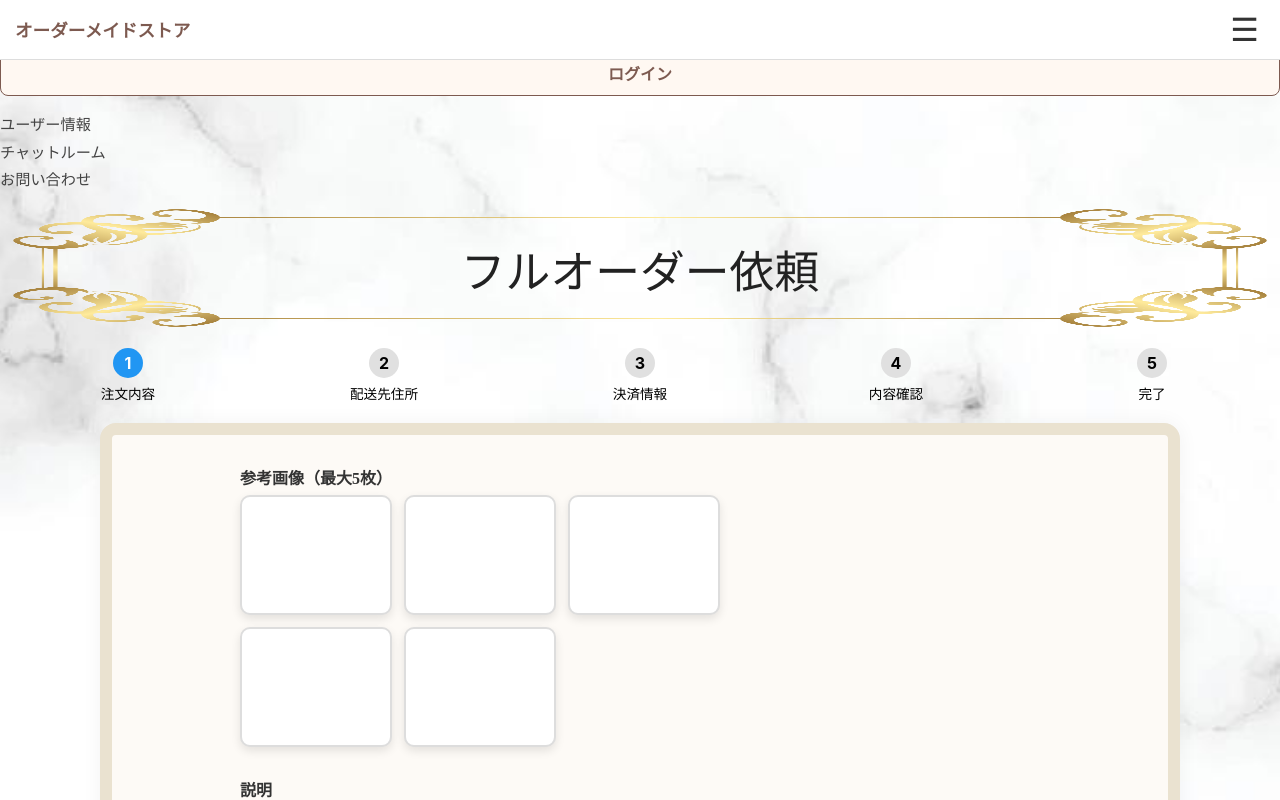
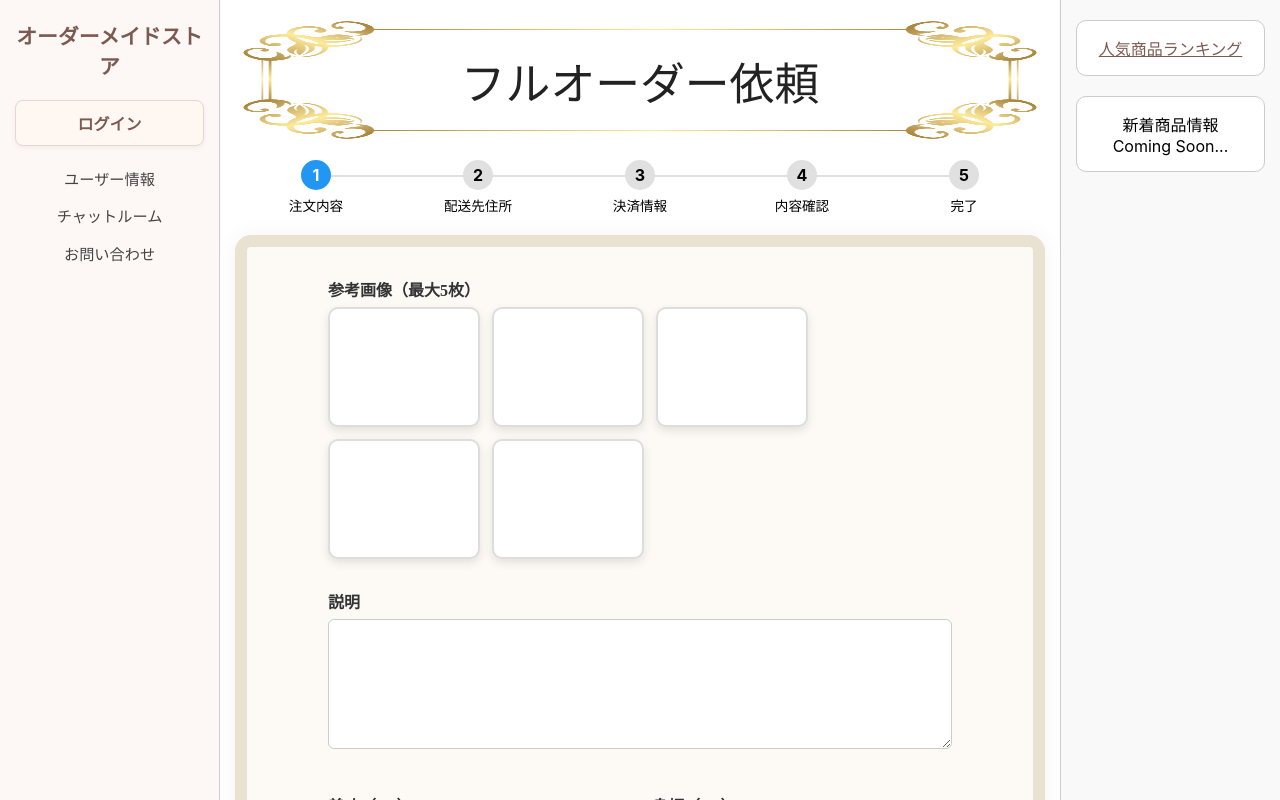
Before and after one commit to your-amuse/drawing-app, a React (Create React App) app: page /order in a window 1280 px wide. Shown: the top 800 px of the page. Built offline with nearby package versions, Linux system fonts and the light colour scheme; no server answers.

Commit message:
キャンバスレイアウト修正版

```diff
--- a/src/components/Canvas.js
+++ b/src/components/Canvas.js
@@ -44,6 +44,18 @@ const Canvas = ({ onCancel, onSave, initialTabIndex = 0 }) => {
 
   const currentTab = tabs[activeTabIndex];
 
+  // 画面高さに合わせたcanvas高さをstateで管理（リサイズ対応）
+  const [canvasHeight, setCanvasHeight] = useState(() =>
+    Math.floor(window.innerHeight * 0.5)
+  );
+  useEffect(() => {
+    const handleResize = () => {
+      setCanvasHeight(Math.floor(window.innerHeight * 0.6));
+    };
+    window.addEventListener('resize', handleResize);
+    return () => window.removeEventListener('resize', handleResize);
+  }, []);
+
   useEffect(() => {
     setActiveTabIndex(initialTabIndex);
   }, [initialTabIndex]);
@@ -80,7 +92,7 @@ const Canvas = ({ onCancel, onSave, initialTabIndex = 0 }) => {
         return updated;
       });
     }
-  }, [activeTabIndex, currentTab.dataURL]);
+  }, [activeTabIndex, currentTab.dataURL, canvasHeight]);
 
   const getMousePos = (e) => {
     const rect = canvasRef.current.getBoundingClientRect();
@@ -234,13 +246,56 @@ const Canvas = ({ onCancel, onSave, initialTabIndex = 0 }) => {
     reader.readAsDataURL(file);
   };
 
-  const handleSave = () => {
-    const updatedImages = tabs.map((tab) => tab.dataURL || null);
-    onSave(updatedImages);
+  // インラインスタイルまとめ
+  const modalStyle = {
+  height: '90vh',
+  maxWidth: 900,
+  padding: 20,
+  boxSizing: 'border-box',
+  display: 'flex',
+  flexDirection: 'column',
+  backgroundColor: 'white',
+  borderRadius: 12,
+  overflow: 'hidden', // はみ出し対策
+};
+
+  const canvasContainerStyle = {
+  border: '1px solid #916B5E',
+  borderRadius: 10,
+  boxShadow: '0 5px 10px rgba(0,0,0,0.1)',
+  margin: '10px 0 10px 0', // 上下マージンを狭く
+  width: 600,
+  height: canvasHeight,
+  display: 'block',
+  flexShrink: 0,
+};
+
+  const canvasStyle = {
+    flexGrow: 1,
+    borderRadius: 10,
+    display: 'block',
+    width: '100%',
+    height: '100%',
+    cursor: 'crosshair',
+  };
+
+  const toolAreaStyle = {
+  display: 'flex',
+  alignItems: 'center',
+  gap: 12,
+  marginBottom: 10,
+  flexWrap: 'wrap',
+  fontSize: '0.9rem',
+};
+
+  const actionButtonsStyle = {
+    display: 'flex',
+    justifyContent: 'flex-end',
+    gap: 10,
   };
 
   return (
-    <div style={{ padding: 20, textAlign: 'center' }}>
+    <div style={modalStyle}>
       {/* タブ切替 */}
       <div style={{ marginBottom: 10 }}>
         {tabs.map((tab, idx) => (
@@ -251,6 +306,11 @@ const Canvas = ({ onCancel, onSave, initialTabIndex = 0 }) => {
               fontWeight: idx === activeTabIndex ? 'bold' : 'normal',
               marginRight: 10,
               minWidth: 30,
+              borderRadius: 6,
+              border: '1px solid #916B5E',
+              backgroundColor: idx === activeTabIndex ? '#f4e8e1' : 'white',
+              cursor: isDrawing ? 'not-allowed' : 'pointer',
+              padding: '6px 10px',
             }}
             disabled={isDrawing}
           >
@@ -260,25 +320,27 @@ const Canvas = ({ onCancel, onSave, initialTabIndex = 0 }) => {
       </div>
 
       {/* Canvas */}
+      <div style={canvasContainerStyle}>
         <canvas
           ref={canvasRef}
           width={600}
-        height={300}
-        style={{ border: '1px solid black', cursor: 'crosshair', marginBottom: 10 }}
+          height={canvasHeight}
+          style={canvasStyle}
           onMouseDown={handleMouseDown}
           onMouseMove={handleMouseMove}
           onMouseUp={handleMouseUp}
           onMouseLeave={handleMouseUp}
         />
+      </div>
 
       {/* ツール */}
-      <div style={{ marginBottom: 10 }}>
+      <div style={toolAreaStyle}>
         <label>
           ツール:
           <select
             value={tool}
             onChange={(e) => setTool(e.target.value)}
-            style={{ marginLeft: 10 }}
+            style={{ marginLeft: 10, borderRadius: 6, border: '1px solid #916B5E' }}
             disabled={isDrawing}
           >
             <option value="pen">ペン</option>
@@ -286,18 +348,26 @@ const Canvas = ({ onCancel, onSave, initialTabIndex = 0 }) => {
           </select>
         </label>
 
-        <label style={{ marginLeft: 20 }}>
+        <label>
           色:
           <input
             type="color"
             value={color}
             onChange={(e) => setColor(e.target.value)}
             disabled={tool === 'eraser' || isDrawing}
-            style={{ marginLeft: 10 }}
+            style={{
+              marginLeft: 10,
+              width: 40,
+              height: 30,
+              border: '1px solid #916B5E',
+              borderRadius: 6,
+              padding: 0,
+              cursor: tool === 'eraser' || isDrawing ? 'not-allowed' : 'pointer',
+            }}
           />
         </label>
 
-        <label style={{ marginLeft: 20 }}>
+        <label style={{ display: 'flex', alignItems: 'center' }}>
           線幅:
           <input
             type="range"
@@ -306,36 +376,102 @@ const Canvas = ({ onCancel, onSave, initialTabIndex = 0 }) => {
             value={lineWidth}
             onChange={(e) => setLineWidth(Number(e.target.value))}
             disabled={isDrawing}
-            style={{ verticalAlign: 'middle', marginLeft: 10 }}
+            style={{
+              verticalAlign: 'middle',
+              marginLeft: 10,
+              cursor: isDrawing ? 'not-allowed' : 'pointer',
+            }}
           />
           {lineWidth}
         </label>
-      </div>
 
-      {/* Undo, Redo, Clear */}
-      <div style={{ marginBottom: 10 }}>
-        <button onClick={handleUndo} disabled={histories[activeTabIndex]?.length <= 1 || isDrawing}>
+        {/* Undo, Redo, Clear ボタン */}
+        <button
+          onClick={handleUndo}
+          disabled={histories[activeTabIndex]?.length <= 1 || isDrawing}
+          style={{
+            marginLeft: 20,
+            padding: '6px 14px',
+            borderRadius: 6,
+            border: '1px solid #916B5E',
+            backgroundColor: 'white',
+            cursor:
+              histories[activeTabIndex]?.length <= 1 || isDrawing
+                ? 'not-allowed'
+                : 'pointer',
+          }}
+        >
           Undo
         </button>
-        <button onClick={handleRedo} disabled={redos[activeTabIndex]?.length === 0 || isDrawing} style={{ marginLeft: 10 }}>
+        <button
+          onClick={handleRedo}
+          disabled={redos[activeTabIndex]?.length === 0 || isDrawing}
+          style={{
+            marginLeft: 10,
+            padding: '6px 14px',
+            borderRadius: 6,
+            border: '1px solid #916B5E',
+            backgroundColor: 'white',
+            cursor:
+              redos[activeTabIndex]?.length === 0 || isDrawing
+                ? 'not-allowed'
+                : 'pointer',
+          }}
+        >
           Redo
         </button>
-        <button onClick={clearCanvas} disabled={isDrawing} style={{ marginLeft: 10 }}>
+        <button
+          onClick={clearCanvas}
+          disabled={isDrawing}
+          style={{
+            marginLeft: 10,
+            padding: '6px 14px',
+            borderRadius: 6,
+            border: '1px solid #916B5E',
+            backgroundColor: 'white',
+            cursor: isDrawing ? 'not-allowed' : 'pointer',
+          }}
+        >
           クリア
         </button>
-      </div>
 
         {/* 画像アップロード */}
-      <div style={{ marginBottom: 20 }}>
-        <input type="file" accept="image/*" onChange={handleImageUpload} disabled={isDrawing} />
+        <input
+          type="file"
+          accept="image/*"
+          onChange={handleImageUpload}
+          disabled={isDrawing}
+          style={{ marginLeft: 20, cursor: isDrawing ? 'not-allowed' : 'pointer' }}
+        />
       </div>
 
       {/* 操作ボタン */}
-      <div>
-        <button onClick={onCancel} disabled={isDrawing} style={{ marginRight: 20 }}>
+      <div style={actionButtonsStyle}>
+        <button
+          onClick={onCancel}
+          disabled={isDrawing}
+          style={{
+            padding: '6px 16px',
+            borderRadius: 6,
+            border: '1px solid #916B5E',
+            backgroundColor: 'white',
+            cursor: isDrawing ? 'not-allowed' : 'pointer',
+          }}
+        >
           キャンセル
         </button>
-        <button onClick={handleSave} disabled={isDrawing}>
+        <button
+          onClick={() => onSave(tabs)}
+          disabled={isDrawing}
+          style={{
+            padding: '6px 16px',
+            borderRadius: 6,
+            border: 'none',
+            backgroundColor: '#916B5E',
+            color: 'white',
+            cursor: isDrawing ? 'not-allowed' : 'pointer',
+          }}
+        >
           完了
         </button>
       </div>
--- a/src/components/Layout.js
+++ b/src/components/Layout.js
@@ -1,4 +1,4 @@
-import React, { useContext, useState } from 'react';
+import React, { useContext, useEffect, useState } from 'react';
 import { useNavigate, Outlet } from 'react-router-dom';
 import { AuthContext } from '../AuthContext';
 import { signOut } from 'firebase/auth';
@@ -8,137 +8,115 @@ import '../styles/Layout.css';
 const Layout = () => {
   const navigate = useNavigate();
   const { currentUser } = useContext(AuthContext);
-  const [isMenuOpen, setIsMenuOpen] = useState(false);
+  const [sidebarOpen, setSidebarOpen] = useState(false);
+  const [isTouchDevice, setIsTouchDevice] = useState(false);
+
+  useEffect(() => {
+    const checkTouch = () => {
+      setIsTouchDevice(window.matchMedia('(pointer: coarse)').matches);
+    };
+    checkTouch();
+    window.addEventListener('resize', checkTouch);
+    return () => window.removeEventListener('resize', checkTouch);
+  }, []);
 
   const handleLogout = async () => {
     try {
       await signOut(auth);
       navigate('/login');
+      setSidebarOpen(false);
     } catch (err) {
       console.error('ログアウト失敗:', err);
     }
   };
 
+  const toggleSidebar = () => {
+    setSidebarOpen(!sidebarOpen);
+  };
+
   return (
-    <div className="layout-container" style={{
-      backgroundImage: 'url("/pageBack.jpg")',
-      backgroundRepeat: 'no-repeat',
-      backgroundSize: 'cover',
-      backgroundPosition: 'center',
-    }}>
-      {/* 追加：上部固定ヘッダー（スマホ用） */}
-      <div className="layout-header">
-        <div className="layout-logo" onClick={() => navigate('/')}>
+    <>
+      {isTouchDevice && (
+        <>
+          <header className="layout-header">
+            <div className="layout-logo" onClick={() => { navigate('/'); setSidebarOpen(false); }}>
               オーダーメイドストア
             </div>
+            <div className="layout-user">
+              {currentUser ? (
+                <span className="user-email">{currentUser.email}</span>
+              ) : (
+                <button className="login-button" onClick={() => { navigate('/login'); setSidebarOpen(false); }}>
+                  ログイン
+                </button>
+              )}
+            </div>
+            <button className="hamburger-button" onClick={toggleSidebar} aria-label="メニュー開閉">
+              &#9776; menu
+            </button>
+          </header>
+
+          <nav className={`layout-left-mobile ${sidebarOpen ? 'open' : ''}`}>
+            <div className="sidebar-user-info">
+              <div className="sidebar-user-email" onClick={() => {
+                if (!currentUser) {
+                  navigate('/login');
+                  setSidebarOpen(false);
+                }
+              }}>
+                {currentUser ? currentUser.email : 'ログイン'}
+              </div>
               {currentUser && (
-          <div className="layout-user">
-            {currentUser.email}
+                <button className="sidebar-logout-button" onClick={handleLogout}>
+                  ログアウト
+                </button>
+              )}
             </div>
+            <ul className="sidebar-menu">
+              <li onClick={() => { navigate('/userinfo'); setSidebarOpen(false); }}>ユーザー情報</li>
+              <li onClick={() => { navigate('/chatroom'); setSidebarOpen(false); }}>チャットルーム</li>
+              <li onClick={() => { navigate('/contact'); setSidebarOpen(false); }}>お問い合わせ</li>
+            </ul>
+          </nav>
+
+          {sidebarOpen && <div className="overlay" onClick={() => setSidebarOpen(false)}></div>}
+        </>
       )}
-        <button className="hamburger-button" onClick={() => setIsMenuOpen(!isMenuOpen)}>
-          ☰
-        </button>
-      </div>
 
-      {/* 左サイドバー */}
-      <div className={`layout-left ${isMenuOpen ? 'open' : ''}`}>
-        <div
-          onClick={() => navigate('/')}
-          style={{
-            fontWeight: 'bold',
-            fontSize: '1.3rem',
-            color: '#7d5a50',
-            marginBottom: '20px',
-            cursor: 'pointer',
-            textAlign: 'center',
-          }}
-        >
+      <div className="layout-container">
+        {!isTouchDevice && (
+          <aside className="layout-left pc-sidebar">
+            <div onClick={() => navigate('/')} style={{ fontWeight: 'bold', fontSize: '1.3rem', color: '#7d5a50', marginBottom: '20px', cursor: 'pointer', textAlign: 'center', fontFamily: '"Noto Serif JP", serif' }}>
               オーダーメイドストア
             </div>
-
-        <div
-          style={{
-            border: '1px solid #7d5a50',
-            borderRadius: '8px',
-            padding: '10px',
-            marginBottom: '15px',
-            textAlign: 'center',
-            cursor: 'pointer',
-            fontWeight: 'bold',
-            color: '#7d5a50',
-            backgroundColor: '#fff8f2',
-          }}
-          onClick={() => {
-            if (!currentUser) navigate('/login');
-          }}
-        >
-          {currentUser ? currentUser.email : 'ログイン'}
-        </div>
-
+            <div className="sidebar-user-info" onClick={() => { if (!currentUser) navigate('/login'); }}>
+              <div className="sidebar-user-email">{currentUser ? currentUser.email : 'ログイン'}</div>
               {currentUser && (
-          <div style={{ textAlign: 'center', marginBottom: '20px' }}>
-            <button
-              onClick={handleLogout}
-              style={{
-                padding: '8px 16px',
-                fontSize: '0.9rem',
-                borderRadius: '6px',
-                border: '1px solid #7d5a50',
-                backgroundColor: '#fff',
-                color: '#7d5a50',
-                cursor: 'pointer',
-              }}
-            >
+                <button className="sidebar-logout-button" onClick={handleLogout}>
                   ログアウト
                 </button>
+              )}
             </div>
+            <ul className="sidebar-menu">
+              <li onClick={() => navigate('/userinfo')}>ユーザー情報</li>
+              <li onClick={() => navigate('/chatroom')}>チャットルーム</li>
+              <li onClick={() => navigate('/contact')}>お問い合わせ</li>
+            </ul>
+          </aside>
         )}
 
-        <ul style={{
-          listStyle: 'none',
-          padding: 0,
-          fontSize: '0.95rem',
-          color: '#444',
-          lineHeight: '1.8',
-        }}>
-          <li style={{ cursor: 'pointer' }}>ユーザー情報</li>
-          <li style={{ cursor: 'pointer' }}>チャットルーム</li>
-          <li style={{ cursor: 'pointer' }}>お問い合わせ</li>
-        </ul>
+        <main className="layout-main">
+          <Outlet />
+        </main>
+
+        {!isTouchDevice && (
+          <aside className="layout-right">
+            <div className="right-box"><a href="/ranking">人気商品ランキング</a></div>
+            <div className="right-box">新着商品情報 Coming Soon...</div>
+          </aside>
+        )}
       </div>
-
-      {/* メイン */}
-      <div className="layout-main">
-        <Outlet />
-      </div>
-
-      {/* 右サイドバー（PCのみ） */}
-      <div className="layout-right">
-        <div style={{
-          border: '1px solid #ccc',
-          borderRadius: '10px',
-          backgroundColor: '#fff',
-          padding: '15px',
-          marginBottom: '20px',
-          textAlign: 'center',
-          cursor: 'pointer',
-        }}>
-          <a href="/ranking" style={{ color: '#7d5a50', textDecoration: 'underline' }}>
-            人気商品ランキング
-          </a>
-        </div>
-        <div style={{
-          border: '1px solid #ccc',
-          borderRadius: '10px',
-          backgroundColor: '#fff',
-          padding: '15px',
-          textAlign: 'center',
-        }}>
-          新着商品情報 Coming Soon...
-        </div>
-      </div>
-    </div>
+    </>
   );
 };
 
--- a/src/pages/Home.js
+++ b/src/pages/Home.js
@@ -37,7 +37,7 @@ const Home = () => {
           backgroundImage: 'url("/titleBack.png")',
         }}
       >
-        ハンバーガー修正版
+        ハンバーガー修正版3
       </div>
 
       <div className="home-announcements">
--- a/src/styles/Layout.css
+++ b/src/styles/Layout.css
@@ -1,4 +1,61 @@
-/* ヘッダー（スマホ表示） */
+/* ==== 共通レイアウト ==== */
+.layout-container {
+  display: flex;
+  min-height: 100vh;
+}
+
+/* ==== 左サイドバー（PCのみ） ==== */
+.layout-left {
+  width: 220px;
+  background-color: #fdf8f5;
+  border-right: 1px solid #ccc;
+  padding: 20px 15px;
+  box-sizing: border-box;
+  position: static;
+  height: auto;
+  box-shadow: none;
+  overflow: visible;
+  transition: none;
+  font-family: "Noto Serif JP", serif;
+}
+
+/* PC用サイドバー表示制御 */
+.pc-sidebar {
+  display: block;
+}
+
+/* ==== メインコンテンツ ==== */
+.layout-main {
+  flex-grow: 1;
+  padding: 20px 15px;
+  box-sizing: border-box;
+}
+
+/* ==== 右サイドバー（PCのみ） ==== */
+.layout-right {
+  width: 220px;
+  background-color: #f9f9f9;
+  border-left: 1px solid #ccc;
+  padding: 20px 15px;
+  box-sizing: border-box;
+}
+
+.right-box {
+  border: 1px solid #ccc;
+  border-radius: 10px;
+  background-color: #fff;
+  padding: 15px;
+  margin-bottom: 20px;
+  text-align: center;
+  cursor: pointer;
+}
+
+.right-box a {
+  color: #7d5a50;
+  text-decoration: underline;
+}
+
+/* ==== スマホ用ヘッダー（タッチデバイス用） ==== */
 .layout-header {
   display: none;
   background-color: #fff;
@@ -9,40 +66,76 @@
   left: 0;
   right: 0;
   z-index: 1001;
-  display: flex;
   align-items: center;
   justify-content: space-between;
   padding: 0 15px;
   box-sizing: border-box;
+  font-family: "Noto Serif JP", serif;
 }
 
 .layout-logo {
   font-weight: bold;
-  font-size: 1.1rem;
+  font-size: 1.3rem;
   color: #7d5a50;
   cursor: pointer;
+  user-select: none;
 }
 
 .layout-user {
+  font-size: 0.95rem;
+  color: #555;
+  display: flex;
+  align-items: center;
+}
+
+.user-email {
+  font-weight: 600;
+  color: #7d5a50;
+  margin-right: 12px;
+  user-select: text;
+}
+
+.login-button {
+  padding: 6px 14px;
   font-size: 0.9rem;
-  color: #555;
+  border-radius: 24px;
+  border: 1px solid #7d5a50;
+  background-color: #fff8f2;
+  color: #7d5a50;
+  cursor: pointer;
+  transition: background-color 0.3s ease;
+  font-family: "Playfair Display", serif;
+  user-select: none;
+}
+
+.login-button:hover {
+  background-color: #f2e3db;
 }
 
 .hamburger-button {
-  font-size: 2rem;
+  font-size: 1.6rem;
   background: none;
   border: none;
   cursor: pointer;
   color: #333;
+  user-select: none;
+  font-family: "Noto Serif JP", serif;
 }
 
-/* スマホ用サイドバー挙動 */
-@media (max-width: 768px) {
-  .layout-container {
-    padding-top: 60px; /* ヘッダー分の余白を確保 */
+/* ==== オーバーレイ ==== */
+.overlay {
+  position: fixed;
+  top: 60px;
+  left: 0;
+  right: 0;
+  bottom: 0;
+  background-color: rgba(0, 0, 0, 0.3);
+  z-index: 1000;
 }
 
-  .layout-left {
+/* ==== スマホサイドバー（タッチデバイス用） ==== */
+.layout-left-mobile {
+  display: none;
   position: fixed;
   top: 60px;
   left: -260px;
@@ -54,22 +147,90 @@
   box-sizing: border-box;
   overflow-y: auto;
   transition: left 0.3s ease;
-    z-index: 999;
+  z-index: 1001;
 }
 
-  .layout-left.open {
+.layout-left-mobile.open {
+  display: block;
   left: 0;
 }
 
-  .layout-right {
-    display: none;
+/* ==== モバイル用：メインレイアウト縦方向 ==== */
+@media (pointer: coarse) {
+  .layout-container {
+    flex-direction: column;
+    padding-top: 60px;
   }
 
   .layout-main {
     padding: 10px 15px;
   }
 
+  .layout-right,
+  .pc-sidebar {
+    display: none;
+  }
+
   .layout-header {
     display: flex;
   }
 }
+
+/* ==== サイドバー共通 ==== */
+.sidebar-user-info {
+  text-align: center;
+  margin-bottom: 20px;
+}
+
+.sidebar-user-email {
+  font-weight: bold;
+  font-size: 1rem;
+  margin-bottom: 12px;
+  color: #7d5a50;
+  background-color: #fff8f2;
+  border: 1px solid #e5d6ce;
+  border-radius: 8px;
+  padding: 10px;
+  box-shadow: 0 2px 6px rgba(0, 0, 0, 0.05);
+  cursor: pointer;
+  user-select: text;
+}
+
+.sidebar-logout-button {
+  padding: 10px 24px;
+  font-size: 0.95rem;
+  border-radius: 24px;
+  border: none;
+  background-color: #7d5a50;
+  color: #fff;
+  cursor: pointer;
+  transition: background-color 0.3s ease;
+  box-shadow: 0 4px 10px rgba(125, 90, 80, 0.3);
+  font-family: "Playfair Display", serif;
+  user-select: none;
+}
+
+.sidebar-logout-button:hover {
+  background-color: #5a3f37;
+}
+
+/* ==== メニュー共通 ==== */
+.sidebar-menu {
+  list-style: none;
+  padding: 0;
+  font-size: 0.95rem;
+  color: #444;
+  line-height: 1.8;
+  text-align: center;
+}
+
+.sidebar-menu li {
+  cursor: pointer;
+  margin-bottom: 10px;
+  transition: color 0.2s ease;
+}
+
+.sidebar-menu li:hover {
+  color: #7d5a50;
+  font-weight: 600;
+}
```
Also changed, not shown: src/components/Order.js (+22 -13 lines). Lines whose indentation alone changed are shown as unchanged.
